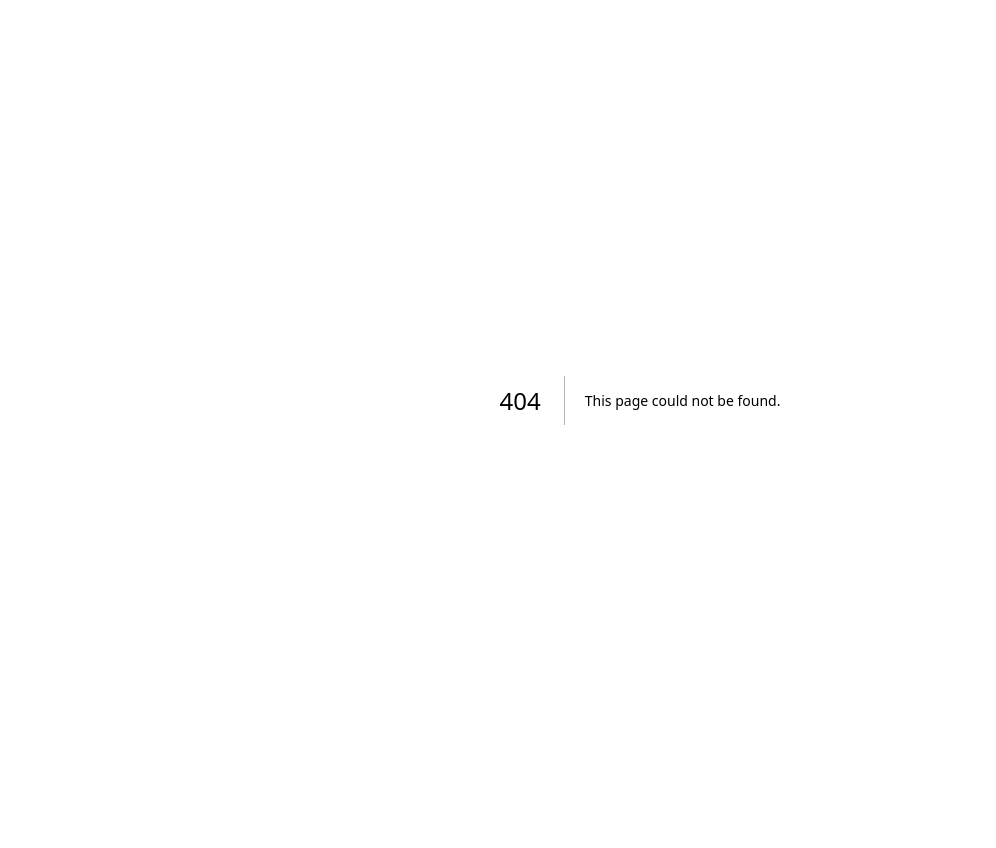
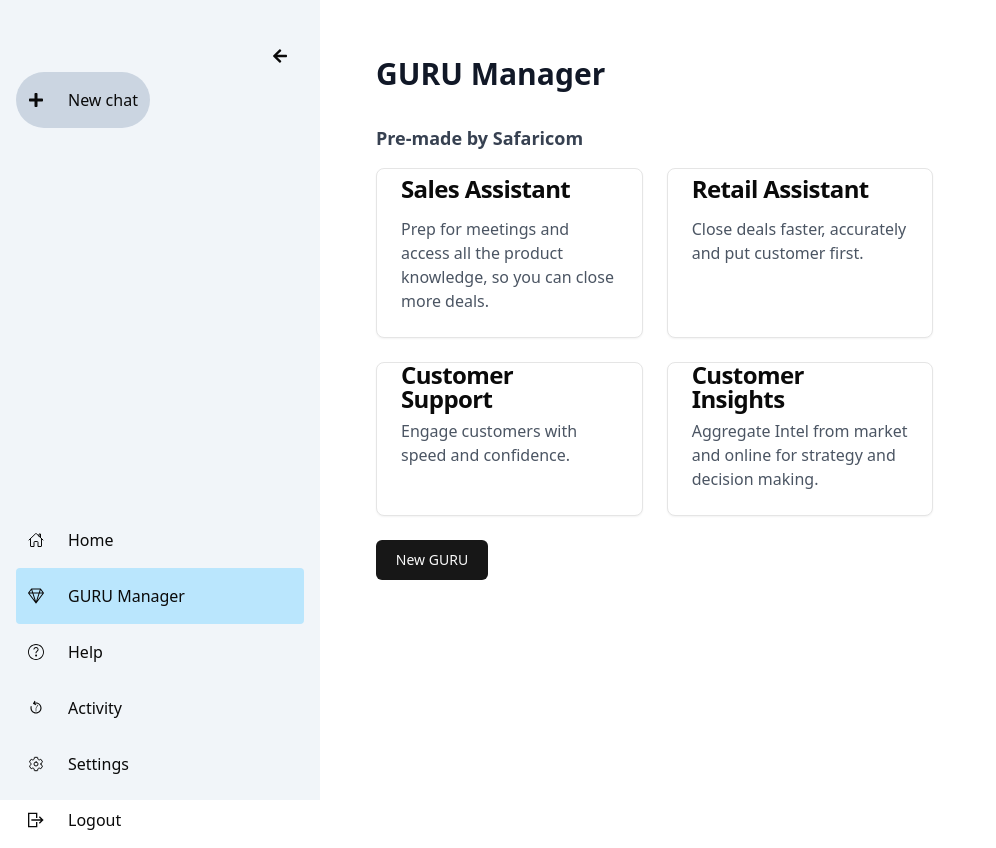
Before and after one commit to collinskrotich/Guru-AI, a Next.js app: page /application/guru in a window 1280 px wide. Before the commit this address had no page. Shown: the whole page, without its empty margins (0-996 px from the left). Before the commit the page ends 800 px from the top, so only its background shows below. Built offline with nearby package versions, Linux system fonts and the light colour scheme.

Commit message:
added guru manager

```diff
--- a/app/application/gem/page.tsx
+++ b/app/application/guru/CustomerInsights/page.tsx
@@ -2,7 +2,7 @@
 
 const page = () => {
   return (
-    <div>gem</div>
+    <div>page</div>
   )
 }
 
--- /dev/null
+++ b/app/application/guru/CustomerSupport/page.tsx
@@ -0,0 +1,9 @@
+import React from 'react'
+
+const page = () => {
+  return (
+    <div>page</div>
+  )
+}
+
+export default page
--- /dev/null
+++ b/app/application/guru/RetailAssistant/page.tsx
@@ -0,0 +1,9 @@
+import React from 'react'
+
+const page = () => {
+  return (
+    <div>page</div>
+  )
+}
+
+export default page
--- /dev/null
+++ b/app/application/guru/SalesAssistant/page.jsx
@@ -0,0 +1,9 @@
+import React from 'react'
+
+const page = () => {
+  return (
+    <div>page</div>
+  )
+}
+
+export default page
--- /dev/null
+++ b/app/application/guru/page.tsx
@@ -0,0 +1,104 @@
+
+import React from 'react'
+// import { Card, CardContent, CardTitle, Button } from "@/components/ui/card"
+import { Input } from "@/components/ui/input"
+import { Button } from "@/components/ui/button"
+import { Card, CardContent, CardTitle } from "@/components/ui/card"
+
+export default function GURUManager() {
+  return (
+    <div className="min-h-screen bg-white p-10">
+      {/* Header */}
+      <div className="mb-8">
+        <h1 className="text-3xl font-bold text-gray-900">GURU Manager</h1>
+      </div>
+
+      {/* Main content */}
+      <div className="grid grid-cols-1 lg:grid-cols-3 gap-6">
+        <div className="lg:col-span-2 space-y-6">
+          <section>
+            <h2 className="text-lg font-semibold mb-4 text-gray-700">Pre-made by Safaricom</h2>
+            <div className="grid grid-cols-1 md:grid-cols-2 gap-6">
+              {/* Card 1 */}
+              <Card>
+                <CardContent>
+                  <div className="flex items-center justify-between">
+                    <CardTitle>Sales Assistant</CardTitle>
+                    <Button variant="icon">
+                      <i className="icon-copy"></i>
+                    </Button>
+                  </div>
+                  <p className="text-gray-600 mt-2">
+                   Prep for meetings and access all the product knowledge, so you can close more deals.
+                  </p>
+                </CardContent>
+              </Card>
+              {/* Card 2 */}
+              <Card>
+                <CardContent>
+                  <div className="flex items-center justify-between">
+                    <CardTitle>Retail Assistant</CardTitle>
+                    <Button variant="icon">
+                      <i className="icon-copy"></i>
+                    </Button>
+                  </div>
+                  <p className="text-gray-600 mt-2">
+                    Close deals faster, accurately and put customer first.
+                  </p>
+                </CardContent>
+              </Card>
+              {/* Card 3 */}
+              <Card>
+                <CardContent>
+                  <div className="flex items-center justify-between">
+                    <CardTitle>Customer Support</CardTitle>
+                    <Button variant="icon">
+                      <i className="icon-copy"></i>
+                    </Button>
+                  </div>
+                  <p className="text-gray-600 mt-2">
+                    Engage customers with speed and confidence.
+                  </p>
+                </CardContent>
+              </Card>
+              {/* Card 4 */}
+              <Card>
+                <CardContent>
+                  <div className="flex items-center justify-between">
+                    <CardTitle>Customer Insights</CardTitle>
+                    <Button variant="icon">
+                      <i className="icon-copy"></i>
+                    </Button>
+                  </div>
+                  <p className="text-gray-600 mt-2">
+                    Aggregate Intel from market and online for strategy and decision making.
+                  </p>
+                </CardContent>
+              </Card>
+            </div>
+          </section>
+
+          <Button variant="default" className="w-28">New GURU</Button>
+        </div>
+
+        {/* Sidebar - Check out GURUs */}
+        {/* <div className="space-y-6">
+          <Card>
+            <CardContent>
+              <div className="text-center">
+                <h2 className="text-xl font-semibold mb-2">Check out GURUs</h2>
+                <p className="text-gray-600">
+                  GURUs are custom versions of GURUini that are tailored to give you specific types of responses. You'll find GURUs here, and you can start chatting now. To customize GURUs or create your own, upgrade to GURUini Advanced.
+                </p>
+                <div className="mt-4 flex justify-center space-x-4">
+                  <Button variant="default">Learn more</Button>
+                  <Button variant="primary">Upgrade</Button>
+                </div>
+              </div>
+            </CardContent>
+          </Card>
+        </div> */}
+      </div>
+    </div>
+  )
+}
--- a/app/page.tsx
+++ b/app/page.tsx
@@ -66,15 +66,15 @@
         </div>
 
         <p className="text-gray-400 mb-8">
-          Enterprise AI is your personalized AI research assistant powered by
+          GURU is your personalized work AI assistant powered by
           Safaricom’s most capable model, TryGURU.
         </p>
 
-        <Link href="/application">
+        {/* <Link href="/application">
           <button className="bg-white text-black px-6 py-3 rounded-full hover:bg-gray-300 transition">
             TryGURU
           </button>
-        </Link>
+        </Link> */}
       </main>
     </div>
   );
--- a/components/Sidebar.tsx
+++ b/components/Sidebar.tsx
@@ -15,7 +15,7 @@
 
 const menuItems = [
   { id: 1, label: "Home", icon: IoHomeOutline , link: "/application" },
-  { id: 2, label: "Gem manager", icon: BsGem, link: "/application/gem" },
+  { id: 2, label: "GURU Manager", icon: BsGem, link: "/application/guru" },
   { id: 3, label: "Help", icon: TfiHelpAlt, link: "/application/help" },
   { id: 4, label: "Activity", icon: GiBackwardTime, link: "/application/activities" },
   { id: 5, label: "Settings", icon: IoSettingsOutline, link: "/application/settings" },
@@ -53,7 +53,7 @@
     return classNames(
       "flex items-center cursor-pointer hover:bg-light-lighter rounded w-full overflow-hidden whitespace-nowrap",
       {
-        ["bg-sky-200"]: activeMenu.id === menu.id,
+        ["bg-sky-200"]: activeMenu?.id === menu.id,
       }
     );
   };
```
